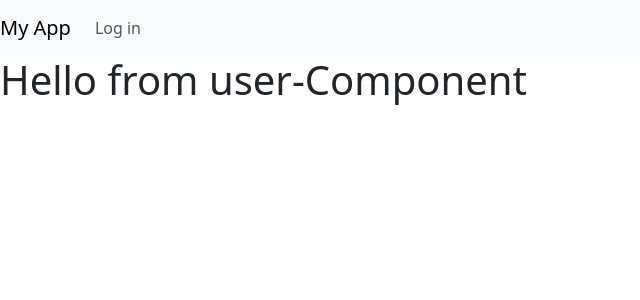
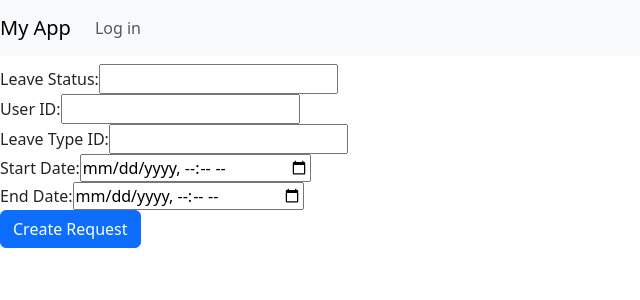
Before and after one commit to JonathanLudvigsson/Team2-Leave-Request-System, an Angular app in the folder EmployeeLeave-FrontEnd/: page /user in a window 1280 px wide. Shown: the top 300 px of the page, without its empty margins (0-640 px from the left). Built offline with nearby package versions, Linux system fonts and the light colour scheme; sample sign-in values are in the browser's storage.

Commit message:
Create-Fucntion -WIP

```diff
--- a/EmployeeLeave-FrontEnd/src/app/user/user.component.html
+++ b/EmployeeLeave-FrontEnd/src/app/user/user.component.html
@@ -1,5 +1,35 @@
-<h1>Hello from user-Component</h1>
+<h1></h1>
 
-<p>
-  {{myToken.FirstName}}
-</p>
+<div *ngFor="let item of requests">
+  <p>{{item.leaveStatus}}</p>
+</div>
+
+
+<form (ngSubmit)="onSubmit()" #requestForm="ngForm">
+
+  <!--<div class="form-group">
+    <label for="requestID">Request ID:</label>
+    <input type="text" id="requestID" name="requestID" [(ngModel)]="newRequest.requestID" required>
+  </div>-->
+  <div class="form-group">
+    <label for="leaveStatus">Leave Status:</label>
+    <input type="text" id="leaveStatus" name="leaveStatus" [(ngModel)]="newRequest.leaveStatus" required>
+  </div>
+  <div class="form-group">
+    <label for="userID">User ID:</label>
+    <input type="text" id="userID" name="userID" [(ngModel)]="newRequest.userID" required>
+  </div>
+  <div class="form-group">
+    <label for="leaveTypeID">Leave Type ID:</label>
+    <input type="text" id="leaveTypeID" name="leaveTypeID" [(ngModel)]="newRequest.leaveTypeID" required>
+  </div>
+  <div class="form-group">
+    <label for="startDate">Start Date:</label>
+    <input type="datetime-local" id="startDate" name="startDate" [(ngModel)]="newRequest.startDate" required>
+  </div>
+  <div class="form-group">
+    <label for="endDate">End Date:</label>
+    <input type="datetime-local" id="endDate" name="endDate" [(ngModel)]="newRequest.endDate" required>
+  </div>
+  <button type="submit" class="btn btn-primary">Create Request</button>
+</form>
--- a/EmployeeLeave-FrontEnd/src/app/user/user.component.ts
+++ b/EmployeeLeave-FrontEnd/src/app/user/user.component.ts
@@ -22,14 +22,16 @@ export class UserComponent {
     exp: '',
     iss: ''
   }
-  request: Request = {
-    requestID: "",
-    userID: "",
-    leaveTypeID: "",
-    leaveStatus: "",
-    startDate: "",
-    endDate:""
-  }
+  newRequest: Request = {
+    requestID: '',
+    leaveStatus: '',
+    userID: '',
+    leaveTypeID: '',
+    startDate: '',
+    endDate: ''
+  };
+
+  request?: Request;
   requests?: any[];
   baseUrl: string = 'https://localhost:7268/api/'
 
@@ -40,6 +42,7 @@ export class UserComponent {
   ngOnInit() {
     this.decodeToken()
     console.log(this.myToken)
+    this.getRequestById(this.myToken.UserId)
   }
 
   decodeToken() {
@@ -53,9 +56,21 @@ export class UserComponent {
   }
   getRequestById(id: any) {
     if (id) {
-      this.baseService.GetArray("request", id).subscribe((response) => {
+      this.baseService.GetArray("request/user/", id).subscribe((response) => {
         this.requests = response;
+        console.log(response)
       })
     }
   }
+  onSubmit() {
+    this.createRequest(this.newRequest);
+  }
+  createRequest(request: Request) {
+    this.baseService.Create<Request>("request/post/", request).subscribe((response) => {
+      this.request = response;
+    });
+  }
+
+
+
 }
```
